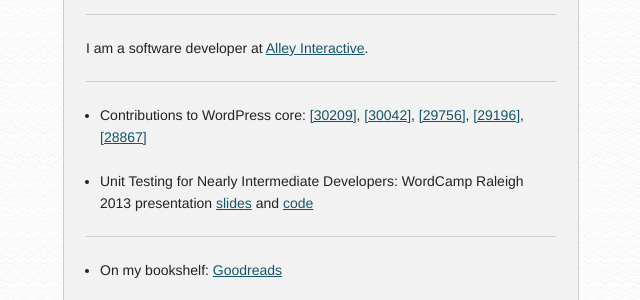
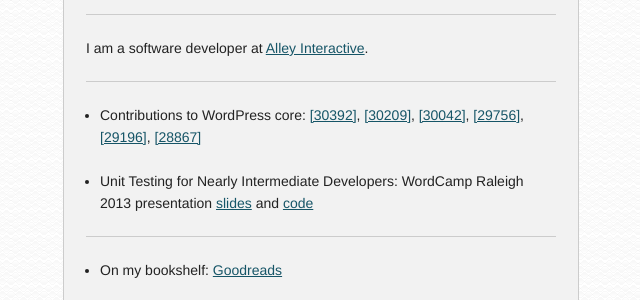
Before and after one commit to dlh01/dlh01.github.io, a Jekyll site: the page built from index.html, in a window 1280 px wide. Shown: the part 340-640 px from the top of the page, without its empty margins (319-959 px from the left). Built offline with Jekyll 4.4.1, drawn with Linux system fonts in a browser that asks for light colours; Markdown is read by kramdown in place of the engine named in the settings.

Commit message:
Add [30392]

```diff
--- a/index.html
+++ b/index.html
@@ -17,7 +17,7 @@
 
 <section class="block-sections__section">
     <ul>
-        <li>Contributions to WordPress core: <a href="https://core.trac.wordpress.org/changeset/30209">[30209]</a>, <a href="https://core.trac.wordpress.org/changeset/30042">[30042]</a>, <a href="https://core.trac.wordpress.org/changeset/29756">[29756]</a>, <a href="https://core.trac.wordpress.org/changeset/29196">[29196]</a>, <a href="https://core.trac.wordpress.org/changeset/28867">[28867]</a></li>
+        <li>Contributions to WordPress core: <a href="https://core.trac.wordpress.org/changeset/30392">[30392]</a>, <a href="https://core.trac.wordpress.org/changeset/30209">[30209]</a>, <a href="https://core.trac.wordpress.org/changeset/30042">[30042]</a>, <a href="https://core.trac.wordpress.org/changeset/29756">[29756]</a>, <a href="https://core.trac.wordpress.org/changeset/29196">[29196]</a>, <a href="https://core.trac.wordpress.org/changeset/28867">[28867]</a></li>
         <li>Unit Testing for Nearly Intermediate Developers: WordCamp Raleigh 2013 presentation <a href="https://speakerdeck.com/dlh01/unit-testing-for-nearly-intermediate-developers">slides</a> and <a href="https://github.com/dlh01/raleigh2013">code</a></li>
     </ul>
 </section>
```
